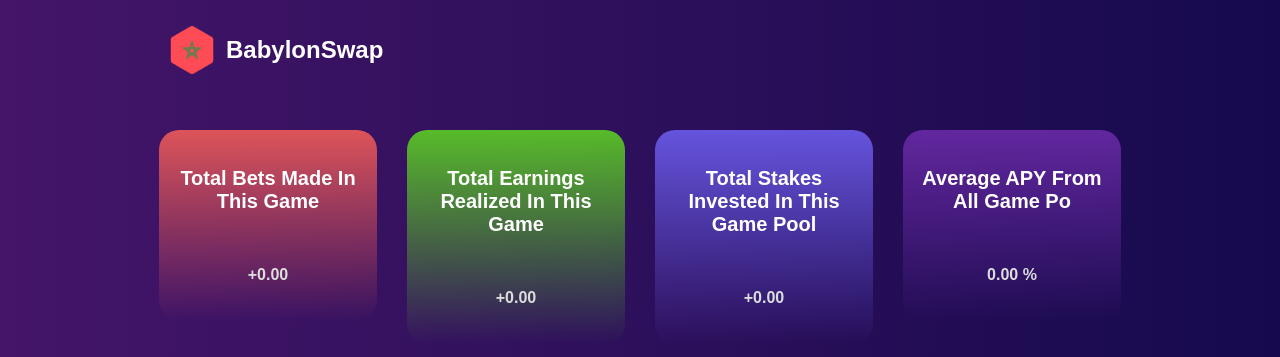
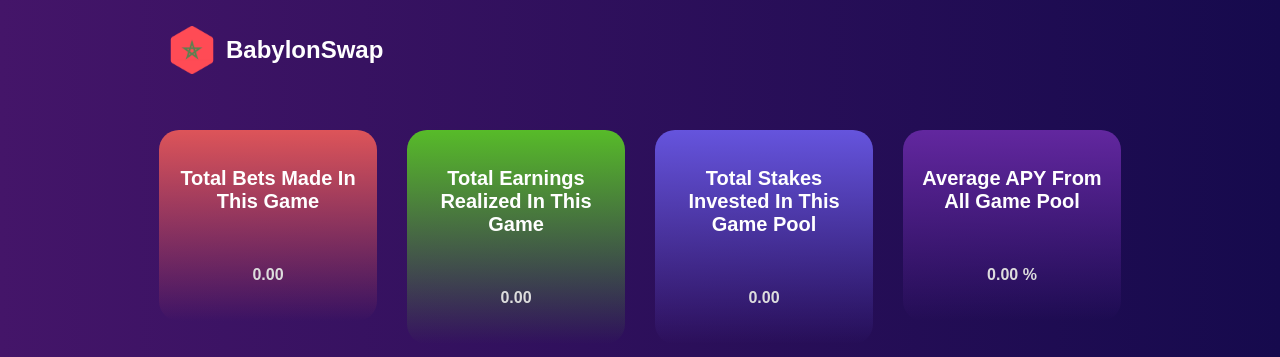
Before and after one commit to BigBen3918/DeamChart, a React (Create React App) app: page / in a window 1280 px wide. Shown: the top 357 px of the page. Built offline with nearby package versions, Linux system fonts and the light colour scheme; no server answers.

Commit message:
fix: name

```diff
--- a/src/components/Card.jsx
+++ b/src/components/Card.jsx
@@ -67,7 +67,6 @@ export default function Card(props) {
                 <span>
                     <h4>Total Bets Made In This Game</h4>
                     <h5>
-                        +
                         {totalBet < 10 ** 9
                             ? totalBet < 10 ** 6
                                 ? totalBet < 10 ** 3
@@ -83,7 +82,6 @@ export default function Card(props) {
                 <span>
                     <h4>Total Earnings Realized In This Game</h4>
                     <h5>
-                        +
                         {totalCash < 10 ** 9
                             ? totalCash < 10 ** 6
                                 ? totalCash < 10 ** 3
@@ -99,7 +97,6 @@ export default function Card(props) {
                 <span>
                     <h4>Total Stakes Invested In This Game Pool</h4>
                     <h5>
-                        +
                         {totalStake < 10 ** 9
                             ? totalStake < 10 ** 6
                                 ? totalStake < 10 ** 3
@@ -113,7 +110,7 @@ export default function Card(props) {
             </div>
             <div className="col-md-3 col-sm-6 col-xs-12">
                 <span>
-                    <h4>Average APY From All Game Po</h4>
+                    <h4>Average APY From All Game Pool</h4>
                     <h5>{Number(totalAPY).toFixed(2)} %</h5>
                 </span>
             </div>
```
